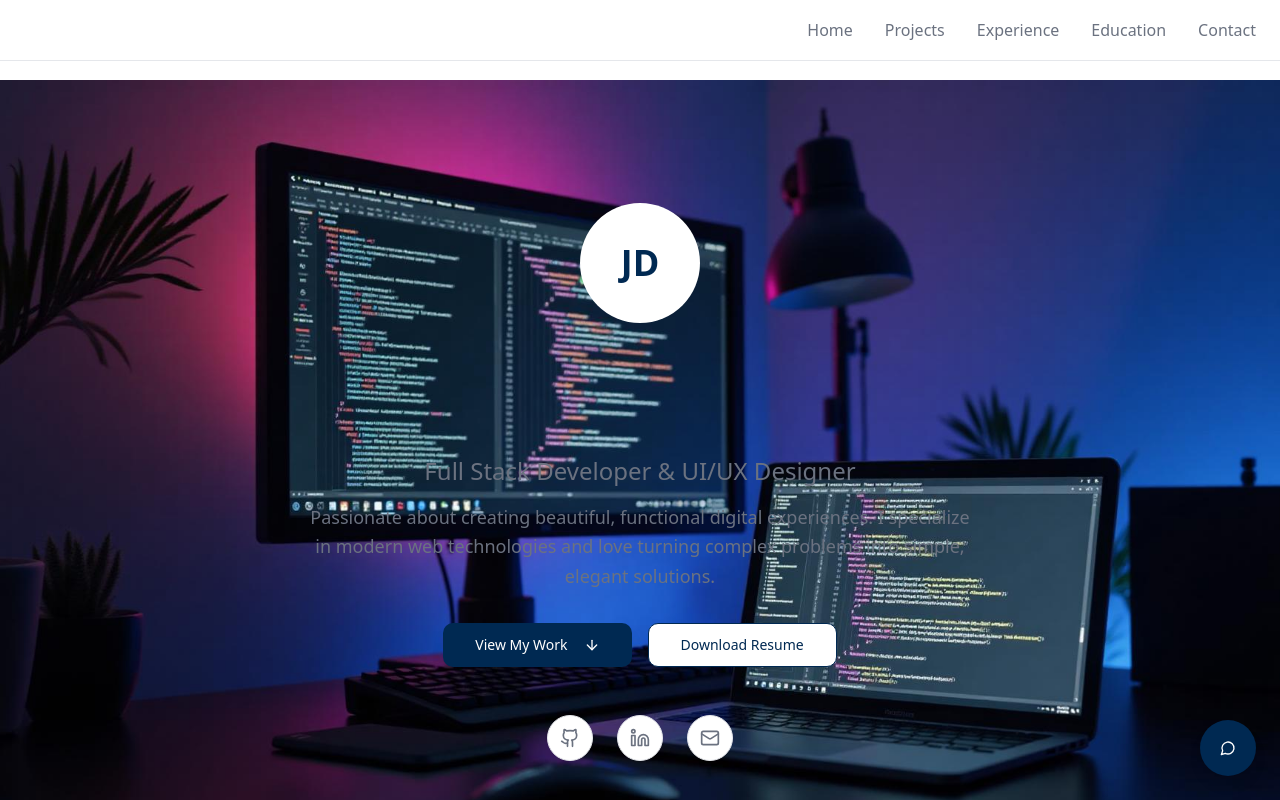
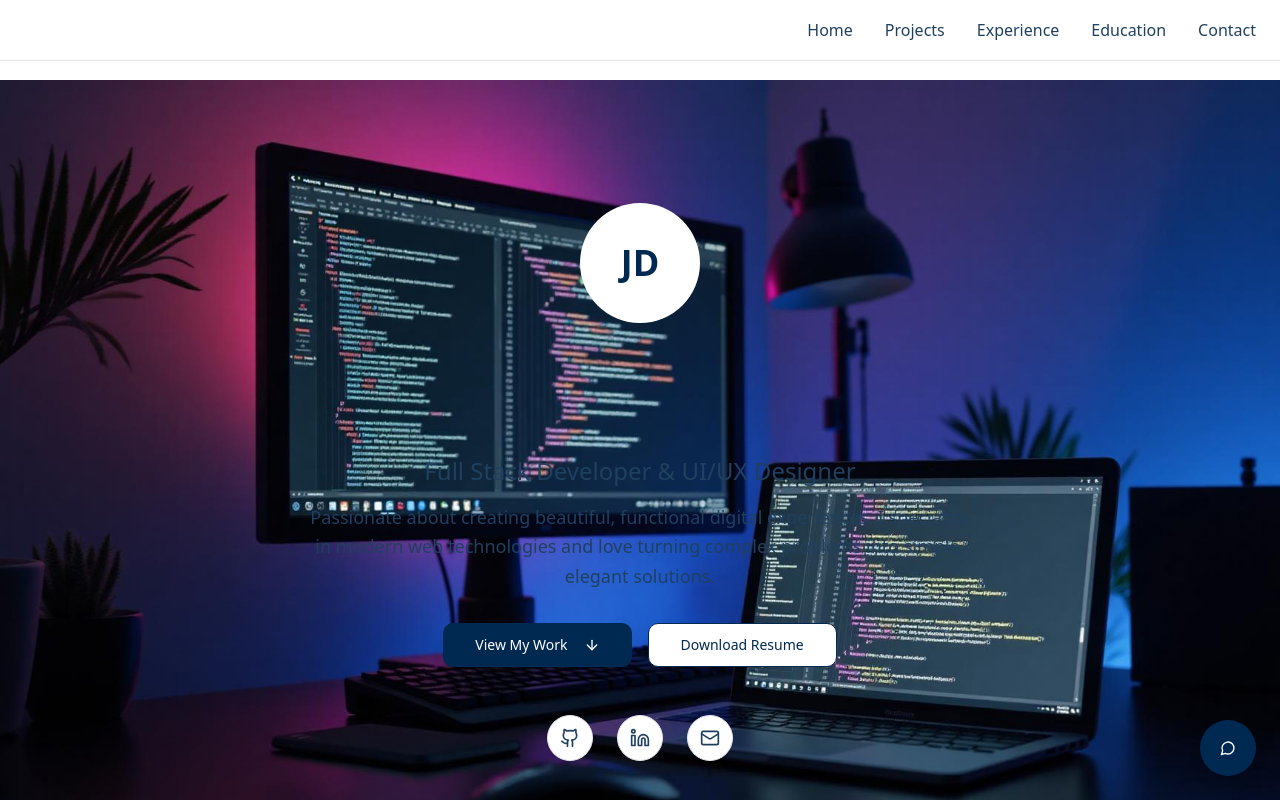
Before and after one commit to Neethithevan/know-neethi, a React (Vite) app: page / in a window 1280 px wide. Shown: the top 800 px of the page. Built offline with nearby package versions, Linux system fonts and the light colour scheme; the HTML template or start-up script is replaced by a standard one.

Commit message:
Update hero section

```diff
--- a/src/index.css
+++ b/src/index.css
@@ -8,13 +8,13 @@
   :root {
     /* Professional Color Palette */
     --background: 0 0% 100%;
-    --foreground: 220 14% 22%;
+    --foreground: 210 100% 8%;
 
     --card: 0 0% 100%;
-    --card-foreground: 220 14% 22%;
+    --card-foreground: 210 100% 8%;
 
     --popover: 0 0% 100%;
-    --popover-foreground: 220 14% 22%;
+    --popover-foreground: 210 100% 8%;
 
     /* Deep Navy Primary - Professional & Trustworthy */
     --primary: 210 100% 16%;
@@ -41,10 +41,10 @@
     --transition-bounce: all 0.4s cubic-bezier(0.175, 0.885, 0.32, 1.275);
 
     --secondary: 220 15% 96%;
-    --secondary-foreground: 220 14% 22%;
+    --secondary-foreground: 210 100% 12%;
 
     --muted: 220 13% 95%;
-    --muted-foreground: 220 9% 46%;
+    --muted-foreground: 210 50% 25%;
 
     --accent: hsl(var(--accent-gold));
     --accent-foreground: 0 0% 100%;
```
